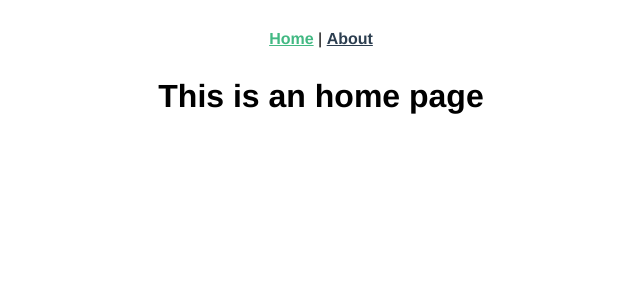
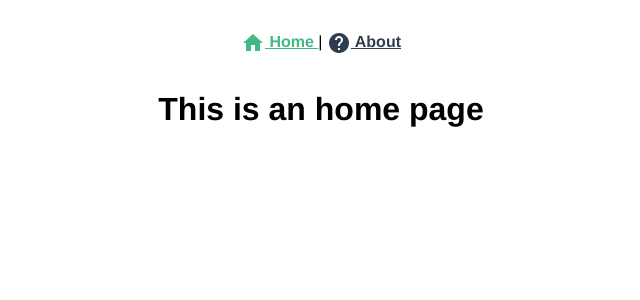
Before and after one commit to TaylorNAlbarnaz/Vuez, a Vue app: page / in a window 1280 px wide. Shown: the top 300 px of the page, without its empty margins (319-959 px from the left). Built offline with nearby package versions, Linux system fonts and the light colour scheme.

Commit message:
Instalação do Vuetify e MDI

```diff
--- a/package.json
+++ b/package.json
@@ -7,11 +7,14 @@
     "build": "vue-cli-service build"
   },
   "dependencies": {
+    "axios": "^1.4.0",
     "core-js": "^3.8.3",
     "vue": "^3.2.13",
-    "vue-router": "^4.0.3"
+    "vue-router": "^4.0.3",
+    "vuetify": "^3.3.12"
   },
   "devDependencies": {
+    "@mdi/font": "^7.2.96",
     "@vue/cli-plugin-babel": "~5.0.0",
     "@vue/cli-plugin-router": "~5.0.0",
     "@vue/cli-service": "~5.0.0",
--- a/src/App.vue
+++ b/src/App.vue
@@ -1,7 +1,14 @@
 <template>
   <nav>
-    <router-link to="/">Home</router-link> |
-    <router-link to="/about">About</router-link>
+    <router-link to="/">
+      <v-icon icon="mdi-home" />
+      Home
+    </router-link> |
+
+    <router-link to="/about">
+      <v-icon icon="mdi-help-circle" />
+      About
+    </router-link>
   </nav>
   <router-view/>
 </template>
--- a/src/main.js
+++ b/src/main.js
@@ -2,4 +2,25 @@ import { createApp } from 'vue'
 import App from './App.vue'
 import router from './router'
 
-createApp(App).use(router).mount('#app')
+import 'vuetify/styles'
+import { createVuetify } from 'vuetify'
+import * as components from 'vuetify/components'
+import * as directives from 'vuetify/directives'
+
+//MDI
+import '@mdi/font/css/materialdesignicons.css'
+import { aliases, mdi} from 'vuetify/iconsets/mdi'
+
+const vuetify = createVuetify({
+  components,
+  directives,
+  icons: {
+     defaultSet: 'mdi',
+     aliases,
+     sets: {
+          mdi
+     }
+  }
+})
+
+createApp(App).use(router).use(vuetify).mount('#app')
```
Also changed, not shown: 1 other file (tests, documents, lock files or other folders).
